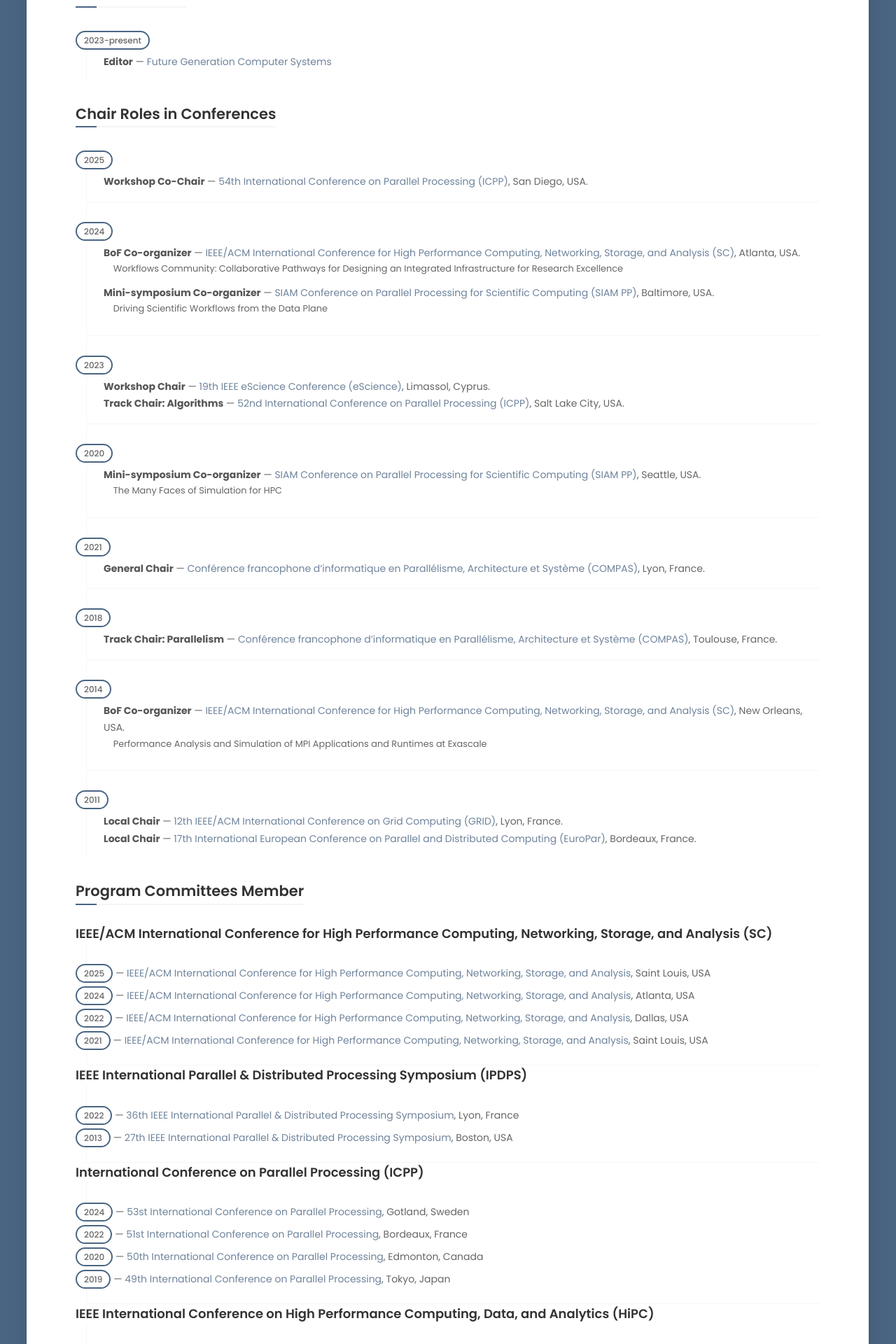
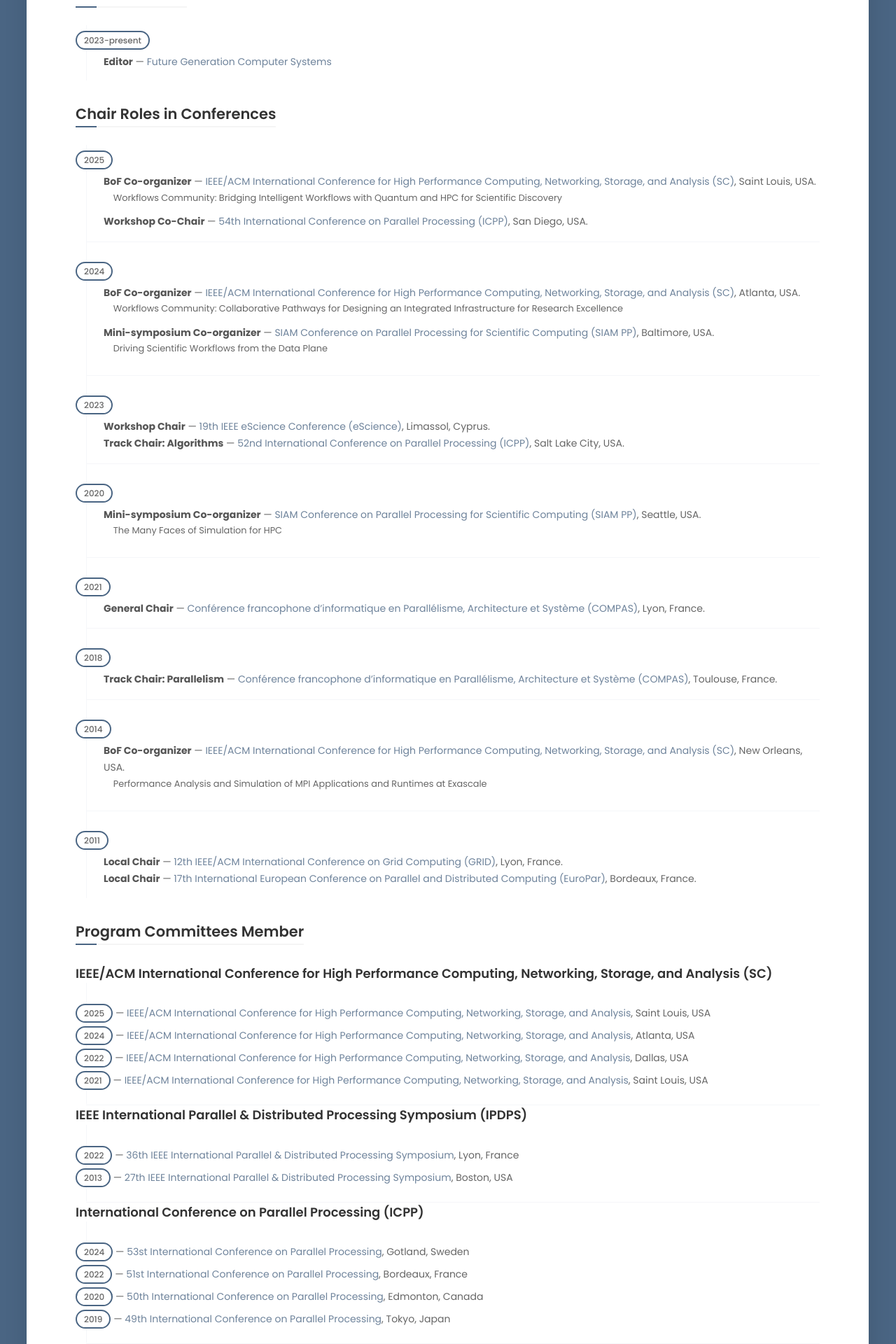
Before and after one commit to frs69wq/fred-suter.github.io, a Jekyll site: the page built from _pages/activities.html, in a window 1280 px wide. Shown: the part 429-2349 px from the top of the page at 70% size. Built offline with Jekyll 4.4.1, drawn with Linux system fonts in a browser that asks for light colours; some web fonts are replaced.

Commit message:
missing activities for 2025

```diff
--- a/_data/activities_chair.yml
+++ b/_data/activities_chair.yml
@@ -1,5 +1,11 @@
 - year: 2025
   entries:
+    - conference: IEEE/ACM International Conference for High Performance Computing, Networking, Storage, and Analysis
+      series: SC
+      role: "BoF Co-organizer"
+      note: "Workflows Community: Bridging Intelligent Workflows with Quantum and HPC for Scientific Discovery"
+      location: Saint Louis, USA
+      link: http://sc25.supercomputing.org
     - conference: International Conference on Parallel Processing
       series: ICPP
       role: Workshop Co-Chair
--- a/_data/activities_funding.yml
+++ b/_data/activities_funding.yml
@@ -34,5 +34,7 @@
 - agency: Swiss National Science Fundation
   acronym: SNSF
   entries:
+    - year: 2025
+      description: Reviewer
     - year: 2023
       description: Reviewer
```
